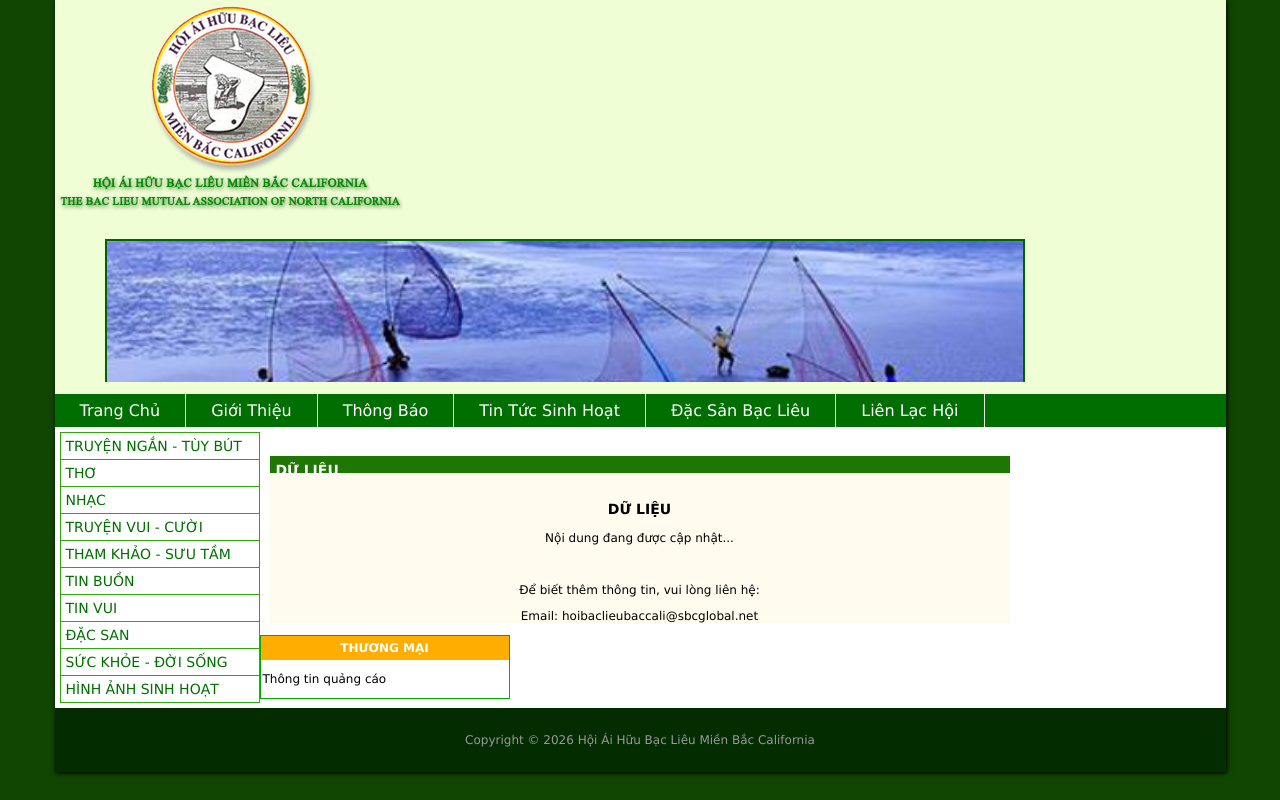
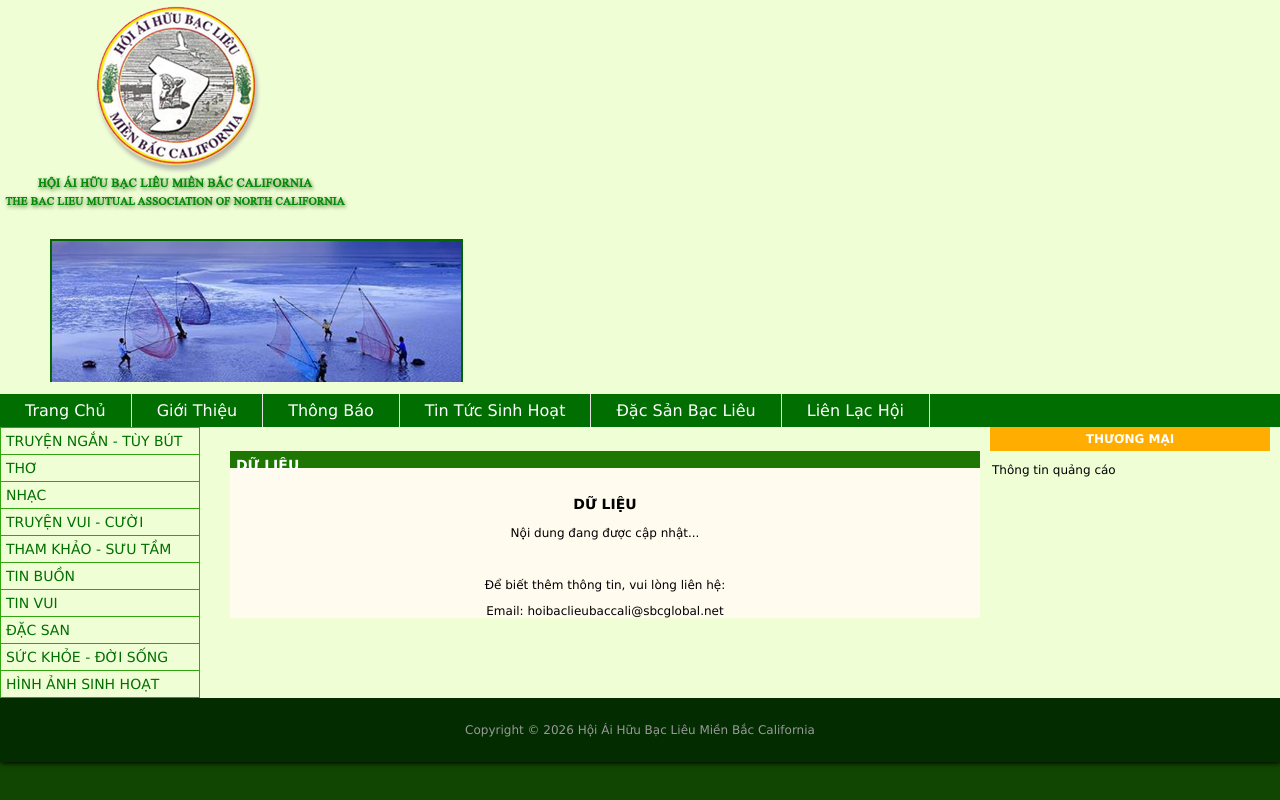
Before and after one commit to sanjosefilm/hoiaihuubaclieubaccali, a PHP site: page /data.html in a window 1280 px wide. Run offline with PHP 8.4, Linux system fonts and the light colour scheme.

Commit message:
Update css.css
Signed-off-by: sanjosefilm <sanjosefilm@gmail.com>

```diff
--- a/css.css
+++ b/css.css
@@ -15,11 +15,11 @@ body {
 }
 
 #site-wrapper{
-	margin:0px auto;
-	width:1171px;
-	max-width:100%;
-	background:#f0fed6;
-	box-shadow: 1px 1px 5px #000;
+    width:100vw;
+    max-width:none;
+    margin:0;
+    background:#f0fed6;
+    box-shadow:1px 1px 5px #000;
 }
 
 #head{background:#f0fed6;}
@@ -48,22 +48,20 @@ body {
 	background:url(images/bg_line.jpg) repeat;
 }
 #content_center{
-background:#fff;
-padding:5px;}
+    display:flex;
+    gap:10px;
+}
+
 #left{
-	width:200px;
+    flex:0 0 220px;
 }
+
 #center{
-	width:740px;
-	margin-left:10px;
-	margin-right:10px;
+    flex:1;
 }
-#imags_baclieu{
-	border:#00ad01 solid 1px;
-	text-align:justify;
-}
+
 #right{
-	width:250px;
+    flex:0 0 280px;
 }
 .title_left{
 	background:#1e7703;
@@ -111,10 +109,10 @@ img {
 	box-shadow: 0 2px 5px rgba(0,0,0,0.1);
 }
 
-#imageShow img {
-	width: 970px;
-	height: 150px;
-	object-fit: cover;
+#imageShow img{
+    width:100%;
+    height:150px;
+    object-fit:cover;
 }
 
 #blog_content .title{
@@ -173,7 +171,7 @@ img {
 
 /* Show banner */
 #imgShow{
-	width: 970px;
+	width:calc(100% - 150px);
 	height: 150px;
 	overflow: hidden;
 }
```
